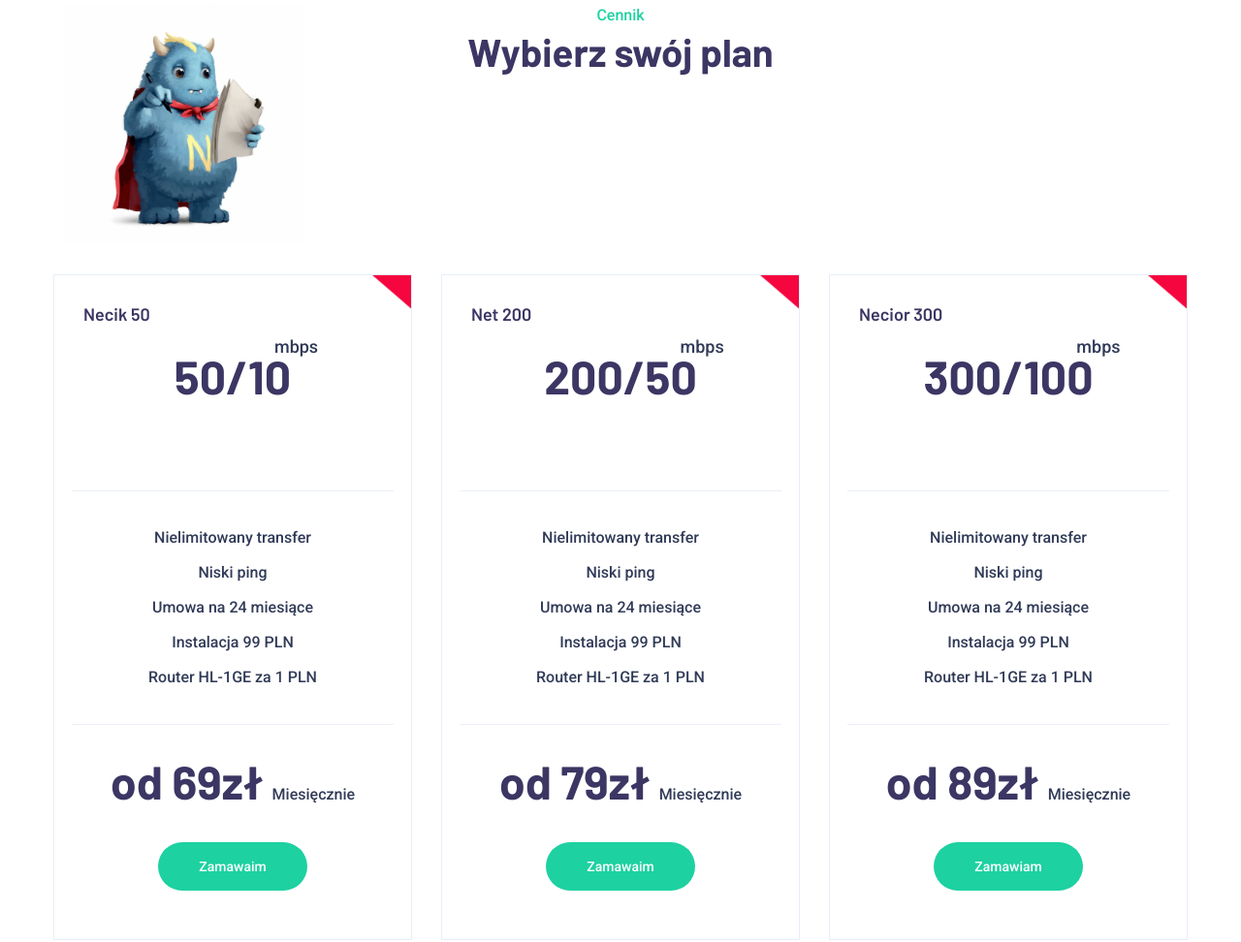
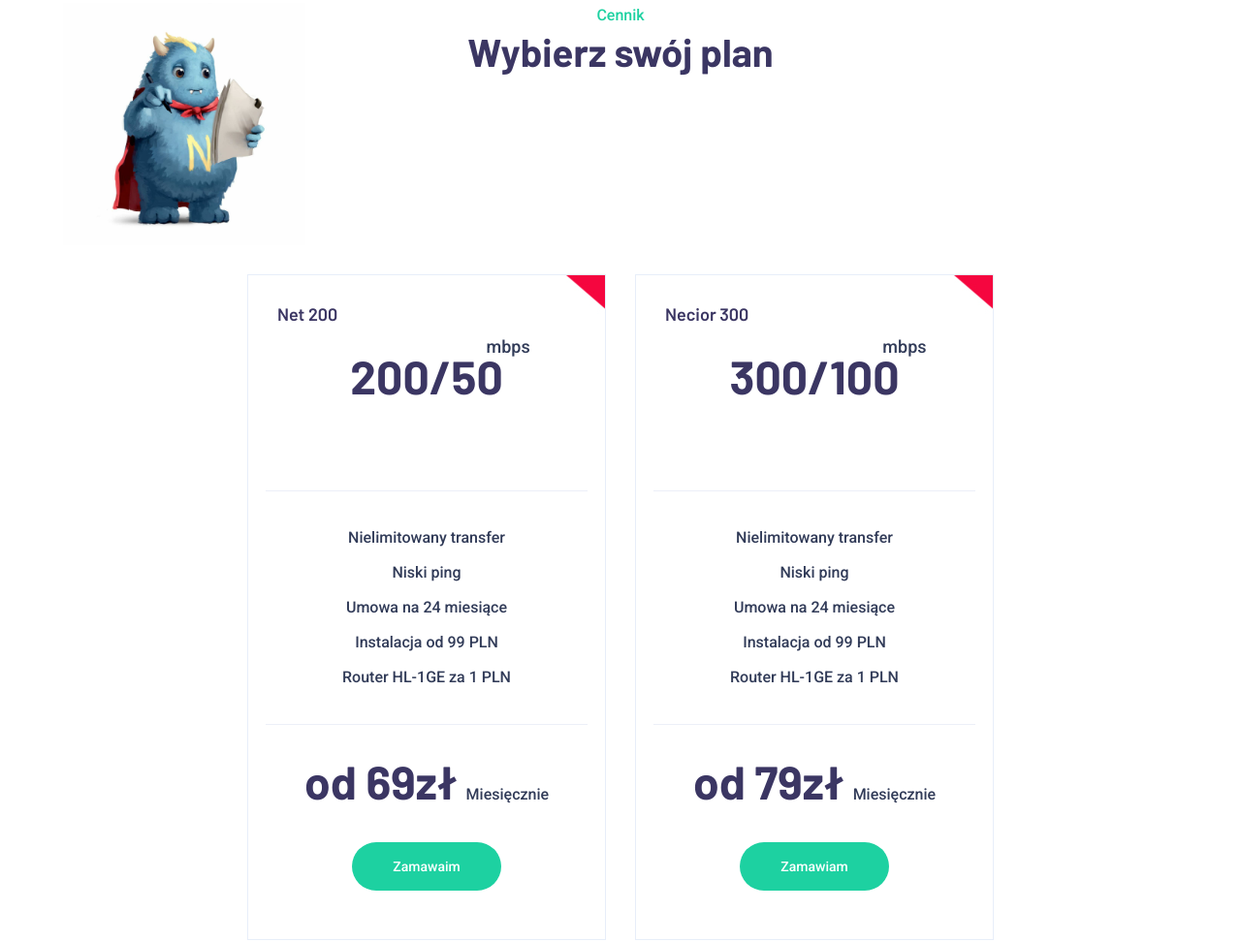
Before and after one commit to n4upl/necior.pl, a plain HTML site: page index.html in a window 1280 px wide. Shown: the part 3440-4412 px from the top of the page at 97% size. Drawn offline with Linux system fonts and the light colour scheme; files whose address does not match are found by name.

Commit message:
add web chat and remove necik tarif

```diff
--- a/index.html
+++ b/index.html
@@ -268,6 +268,7 @@
                    </div>
                </div>
                 <div class="row justify-content-center align-items-center">
+					<!--
                     <div class="col-lg-4 col-md-4">
                         <div class="pricing-item text-center mb-30px">
                             <div class="pricing-head">
@@ -298,6 +299,7 @@
                             </div>
                         </div>
                     </div>
+					-->
                     <div class="col-lg-4 col-md-4">
                         <div class="pricing-item text-center mb-30px">
                             <div class="pricing-head">
@@ -313,14 +315,14 @@
                                     <li>Nielimitowany transfer</li>
                                     <li>Niski ping</li>
                                     <li>Umowa na 24 miesiące</li>
-                                    <li>Instalacja 99 PLN</li>
+                                    <li>Instalacja od 99 PLN</li>
                                     <li>Router HL-1GE za 1 PLN</li>
                                 </ul>
                             </div>
                             <div class="pricing-footer">
                                 <div class="price">
                                     <hr style="width: 90%; margin-left: auto; margin-right: auto;">
-                                    <h1>od 79zł</h1>
+                                    <h1>od 69zł</h1>
                                     <span>Miesięcznie</span><br><br>
                                     <a href="#" class="ournet-btn">Zamawaim</a>
                                 </div>
@@ -342,7 +344,7 @@
                                     <li>Nielimitowany transfer</li>
                                     <li>Niski ping</li>
                                     <li>Umowa na 24 miesiące</li>
-                                    <li>Instalacja 99 PLN</li>
+                                    <li>Instalacja od 99 PLN</li>
                                     <li>Router HL-1GE za 1 PLN</li>
                                 </ul>
                             </div>
@@ -350,7 +352,7 @@
 
                                 <div class="price">
                                     <hr style="width: 90%; margin-left: auto; margin-right: auto;">
-                                    <h1>od 89zł</h1>
+                                    <h1>od 79zł</h1>
                                     <span>Miesięcznie</span><br><br>
                                     <a href="#" class="ournet-btn">Zamawiam</a>
                                 </div>
@@ -543,7 +545,7 @@
                                <ul>
                                    <li>ul. Wojrowicka 33/3 &nbsp; 54-436 Wrocław</li>
                                    <li>Email: <a href="mailto:kontakt@necior.pl?subject=contact from necior.pl site">kontakt@necior.pl</a></li>
-                                   <li>Telefon: +48 690 55 66 99</li>
+                                   <li>Telefon: +48 71 738 14 82</li>
                                </ul>
                            </div>
                         </div>
@@ -603,7 +605,19 @@
 	<!-- Startup 3 JS (Custom js for all blocks)-->
     <script src="assets/js/script.js"></script>
 
-
+<!--Start of Tawk.to Script-->
+<script type="text/javascript">
+var Tawk_API=Tawk_API||{}, Tawk_LoadStart=new Date();
+(function(){
+var s1=document.createElement("script"),s0=document.getElementsByTagName("script")[0];
+s1.async=true;
+s1.src='https://embed.tawk.to/6129ff32649e0a0a5cd35ce7/1fe60pnsn';
+s1.charset='UTF-8';
+s1.setAttribute('crossorigin','*');
+s0.parentNode.insertBefore(s1,s0);
+})();
+</script>
+<!--End of Tawk.to Script-->
 </body>
 
 </html>
```
